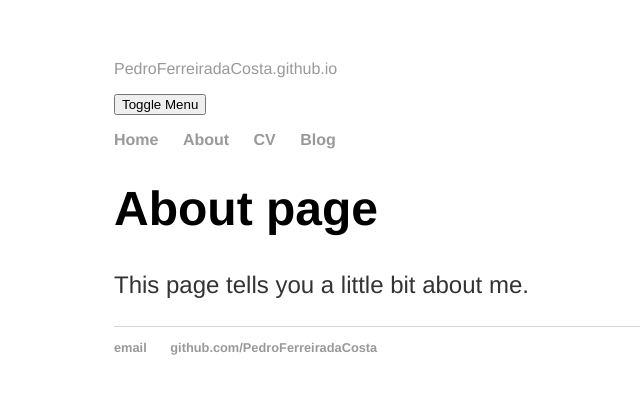
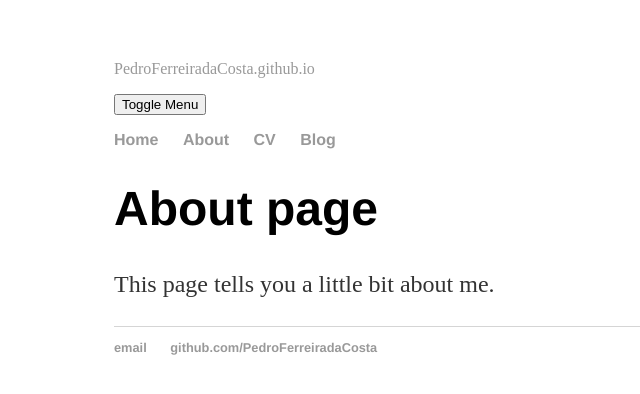
Before and after one commit to PedroFerreiradaCosta/PedroFerreiradaCosta.github.io, a Jekyll site: the page built from about.md, in a window 1280 px wide. Shown: the top 394 px of the page, without its empty margins (78-718 px from the left). Built offline with Jekyll 4.4.1, drawn with Linux system fonts in a browser that asks for light colours; nearby versions of some CDN libraries; a script that is not in the unit is left out.

Commit message:
Updating homepage

```diff
--- a/_layouts/default.html
+++ b/_layouts/default.html
@@ -1,9 +1,10 @@
 <!DOCTYPE html>
-  <html lang="en-UK">
+  <html lang="en-GB">
     <head>
       <title>{{ page.title }}</title>
       <!-- link to main stylesheet -->
       <link rel="stylesheet" type="text/css" href="/css/main.css">
+      <meta name="viewport" content="width=device-width, initial-scale=1.0">
     </head>
       <body class="layout--{{ page.layout | default: layout.layout }}{% if page.classes or layout.classes %}{{ page.classes | default: layout.classes | join: ' ' | prepend: ' ' }}{% endif %}">
 
--- a/css/main.css
+++ b/css/main.css
@@ -1,7 +1,7 @@
 body {
     margin: 60px auto;
     width: 70%;
-    font-family:'Helvetica', 'Arial', 'Sans-Serif';
+    font-family:'Open Sans Regular', 'Sans-Serif';
 }
 nav ul, footer ul {
     font-family:'Helvetica', 'Arial', 'Sans-Serif';
--- a/index.html
+++ b/index.html
@@ -23,7 +23,7 @@
 
 {% include feature_row %}
 
-<img src="/assets/foto_tmp.png" alt="Pedro da Costa" style="float:left;width:250px;height:250px;">
+<img src="/assets/foto_tmp.png" alt="Pedro da Costa" style="float:left;width:250px;height:250px;" hspace="20">
 <p style="text-align:justify;">BioData Club is an interdisciplinary community at OHSU dedicated to promoting a fun and supportive culture of co-learning in data science skills and open science principles. We host workshops and social events where attendees can learn and work on projects among friends and colleagues. Biodata Club welcomes everyone who wants to better their know-how in all things data, regardless of skill level. We want to replace statistics anxiety and code fear with inspiration and motivation to learn and share. BioData Club is supported by the [OHSU Library](https://www.ohsu.edu/library) and [DMICE](https://www.ohsu.edu/school-of-medicine/medical-informatics-and-clinical-epidemiology).</p><br><br>
 
 <a name="events"></a>
```
